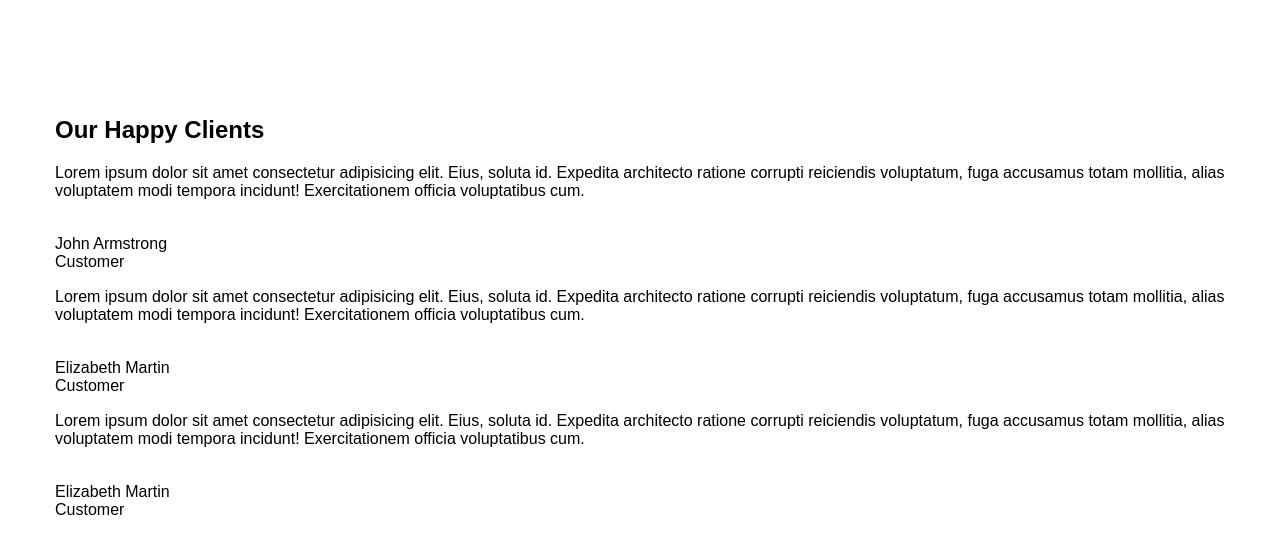
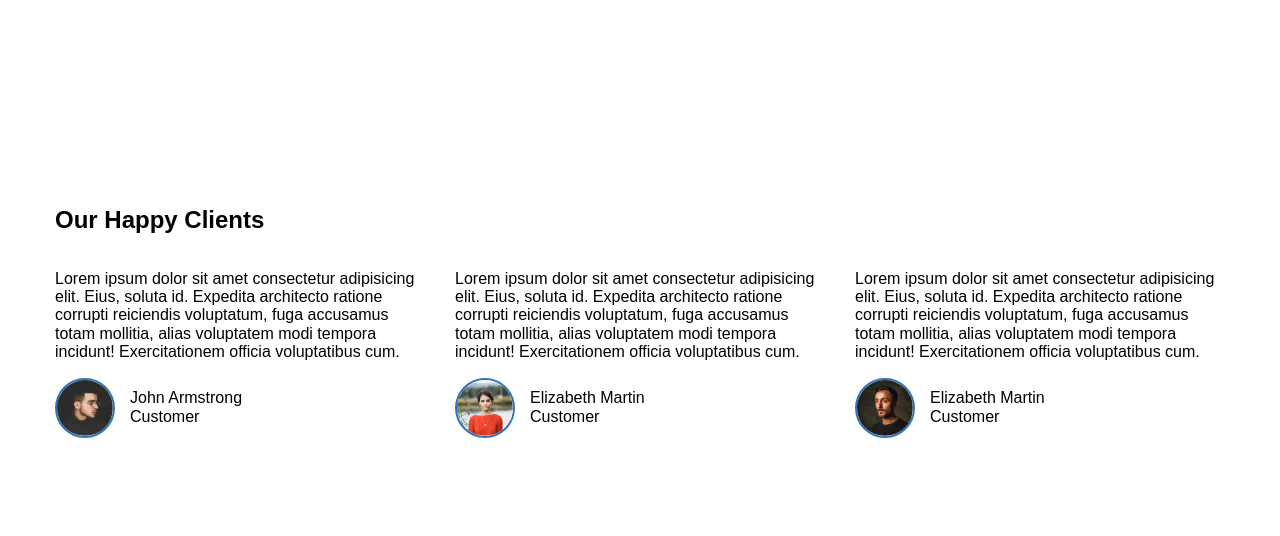
Before and after one commit to mklippa/lionic, a plain HTML site: page index.html in a window 1280 px wide. Shown: the part 1036-1572 px from the top of the page. Drawn offline with Linux system fonts and the light colour scheme.

Commit message:
clients styling

```diff
--- a/css/styles.css
+++ b/css/styles.css
@@ -13,7 +13,7 @@ ul {
 }
 
 img {
-  min-width: 100%;
+  max-width: 100%;
 }
 
 html {
@@ -116,3 +116,34 @@ html {
 .section-do-item:not(:last-child) {
   margin-right: 30px;
 }
+
+/* Clients */
+.section-clients {
+  padding-top: 90px;
+  padding-bottom: 100px;
+}
+
+.section-clients-list {
+  display: flex;
+}
+
+.section-clients-item {
+  flex: 1 1 33.33%;
+}
+
+.section-clients-item:not(:last-child) {
+  margin-right: 30px;
+}
+
+.section-clients-user {
+  display: flex;
+  align-items: center;
+}
+
+.section-clients-avatar {
+  width: 60px;
+  height: 60px;
+  margin-right: 15px;
+  border: 2px solid #3172B9;
+  border-radius: 50%;
+}
--- a/index.html
+++ b/index.html
@@ -142,7 +142,7 @@
               Exercitationem officia voluptatibus cum.
             </p>
             <div class="section-clients-user">
-              <img class="section-clients-avatar" src="" alt="">
+              <img class="section-clients-avatar" src="img/user-1.jpg" alt="">
               <div class="section-clients-user-info">
                 <div class="section-clients-username">
                   John Armstrong
@@ -160,7 +160,7 @@
               Exercitationem officia voluptatibus cum.
             </p>
             <div class="section-clients-user">
-              <img class="section-clients-avatar" src="" alt="">
+              <img class="section-clients-avatar" src="img/user-2.jpg" alt="">
               <div class="section-clients-user-info">
                 <div class="section-clients-username">
                   Elizabeth Martin
@@ -178,7 +178,7 @@
               Exercitationem officia voluptatibus cum.
             </p>
             <div class="section-clients-user">
-              <img class="section-clients-avatar" src="" alt="">
+              <img class="section-clients-avatar" src="img/user-3.jpg" alt="">
               <div class="section-clients-user-info">
                 <div class="section-clients-username">
                   Elizabeth Martin
@@ -199,14 +199,14 @@
         </h2>
         <ul class="section-contacts-list">
           <li class="section-contacts-item">
-            <span class="section-contacts-icon"></span>
+            <span class="section-contacts-icon section-contacts-icon-gps"></span>
             <strong class="section-contacts-heading">Visit Us</strong>
             <div class="section-contacts-info">
               Lorem ipsum dolor sit amet consectetur adipisicing.
             </div>
           </li>
           <li class="section-contacts-item">
-            <span class="section-contacts-icon"></span>
+            <span class="section-contacts-icon section-contacts-icon-phone"></span>
             <strong class="section-contacts-heading">Call Us</strong>
             <div class="section-contacts-info">
               <a class="section-contacts-link" href="tel:+79876543210">
@@ -219,7 +219,7 @@
             </div>
           </li>
           <li class="section-contacts-item">
-            <span class="section-contacts-icon"></span>
+            <span class="section-contacts-icon section-contacts-icon-mail"></span>
             <strong class="section-contacts-heading">Email Us</strong>
             <div class="section-contacts-info">
               <a class="section-contacts-link" href="mailto:example@example.com">
```
Also changed, not shown: img/gps.svg (added), img/mail.svg (added), img/phone.svg (added), img/user-1.jpg (added), img/user-2.jpg (added), img/user-3.jpg (added).
